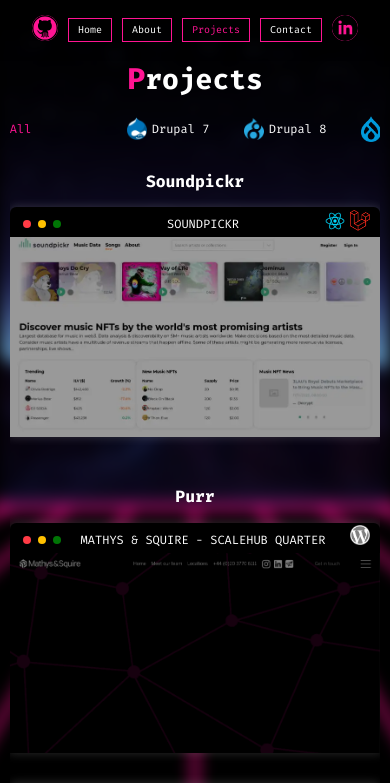
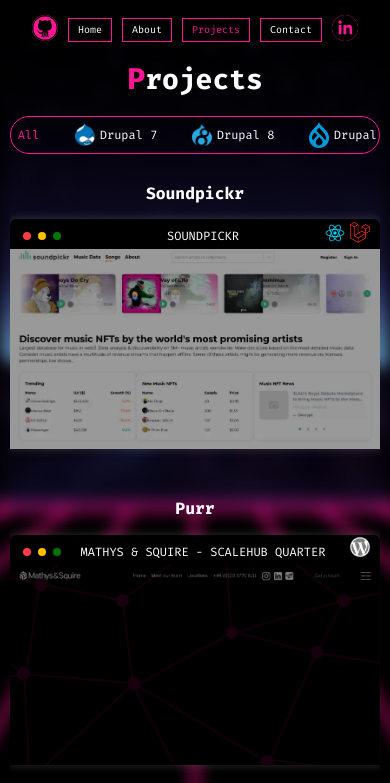
Before and after one commit to morphalex90/pieronanni_react, a Next.js app: page /projects in a window 390 px wide. Shown: the top 783 px of the page. Built offline with nearby package versions, Linux system fonts and the light colour scheme; no server answers.

Commit message:
make "all" shorter, add a border in mobile

```diff
--- a/src/css/_technologies.scss
+++ b/src/css/_technologies.scss
@@ -3,6 +3,10 @@
     gap: 7px 17px;
     margin-bottom: 30px;
     overflow-x: scroll;
+
+    border: 1px solid #ff1493;
+    border-radius: 25px;
+    padding: 5px 7px;
 
     &::-webkit-scrollbar {
         display: none;
@@ -14,6 +18,10 @@
 
         flex-wrap: wrap;
         justify-content: center;
+
+        border: none;
+        border-radius: 0;
+        padding: 0;
     }
 
     &__single {
@@ -25,6 +33,10 @@
         align-items: center;
         flex: 0 0 100px;
         max-width: 100px;
+
+        &:first-child {
+            max-width: 40px;
+        }
 
         @media only screen and (min-width: 768px) {
             flex: none;
```
